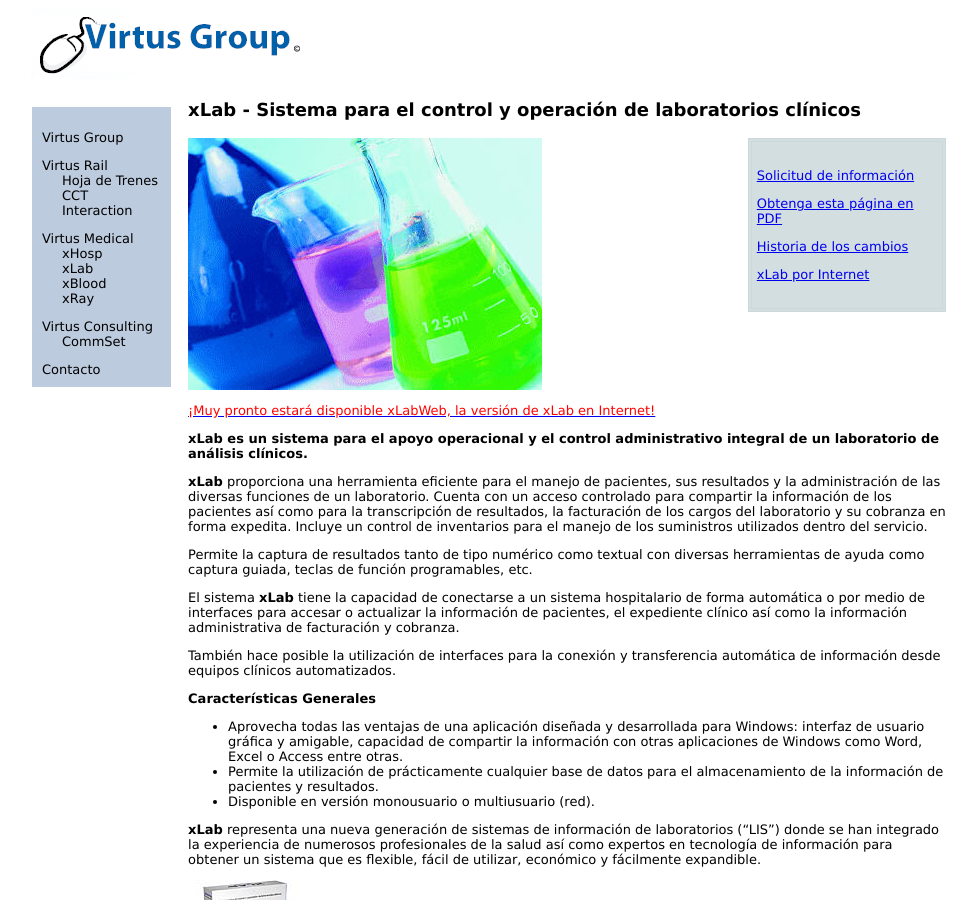
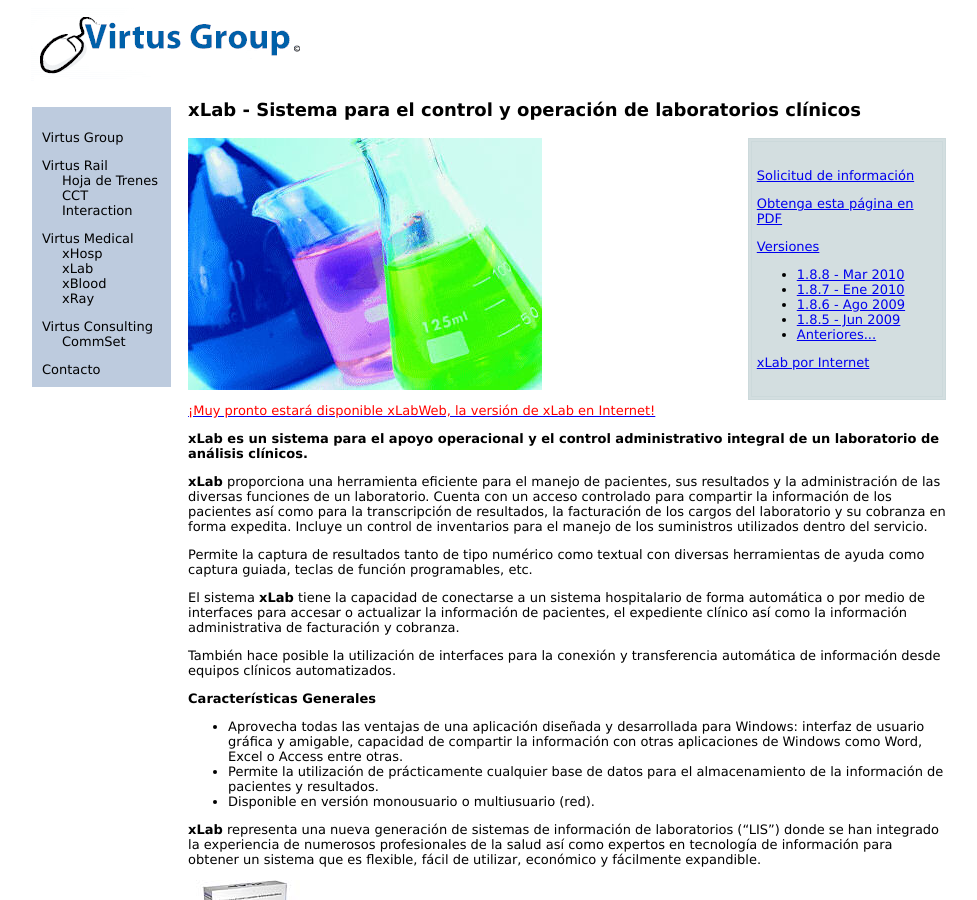
Before and after one commit to virtusweb/virtus-group-website, a Jekyll site: the page built from xlab/index.markdown, in a window 1280 px wide and 900 px high. Shown: the whole window, without its empty margins (147-1124 px from the left). Built offline with Jekyll 4.4.1, drawn with Linux system fonts in a browser that asks for light colours.

Commit message:
Added versions on xlab main page

```diff
--- a/xlab/index.markdown
+++ b/xlab/index.markdown
@@ -7,7 +7,15 @@
 <div id="sidebar">
   <p><a href="request.html">Solicitud de información</a></p>
   <p><a href="xLab.pdf">Obtenga esta página en PDF</a></p>
-  <p><a href="versiones/index.html">Historia de los cambios</a></p>
+  <p><a href="versiones/index.html">Versiones</a></p>
+  <ul>
+    <li><a href="versiones/1.8.8/index.html">1.8.8 - Mar 2010</a></li>
+    <li><a href="versiones/1.8.7/index.html">1.8.7 - Ene 2010</a></li>
+    <li><a href="versiones/1.8.6/index.html">1.8.6 - Ago 2009</a></li>
+    <li><a href="versiones/1.8.5/index.html">1.8.5 - Jun 2009</a></li>
+    <li><a href="versiones/index.html">Anteriores...</a></li>
+
+  </ul>
   <p><a href="../xlabweb/index.html">xLab por Internet</a></p>
 </div>
 
```
